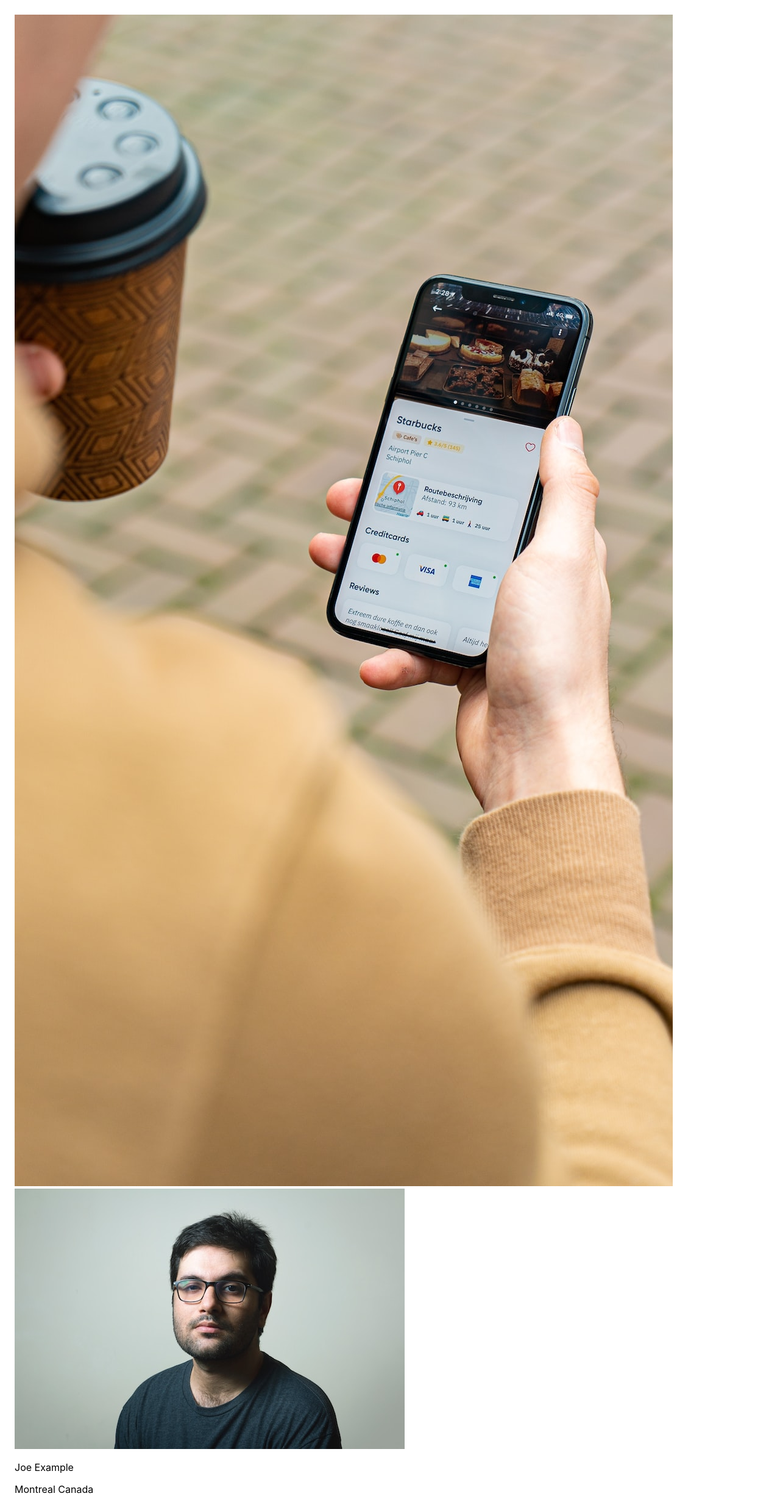
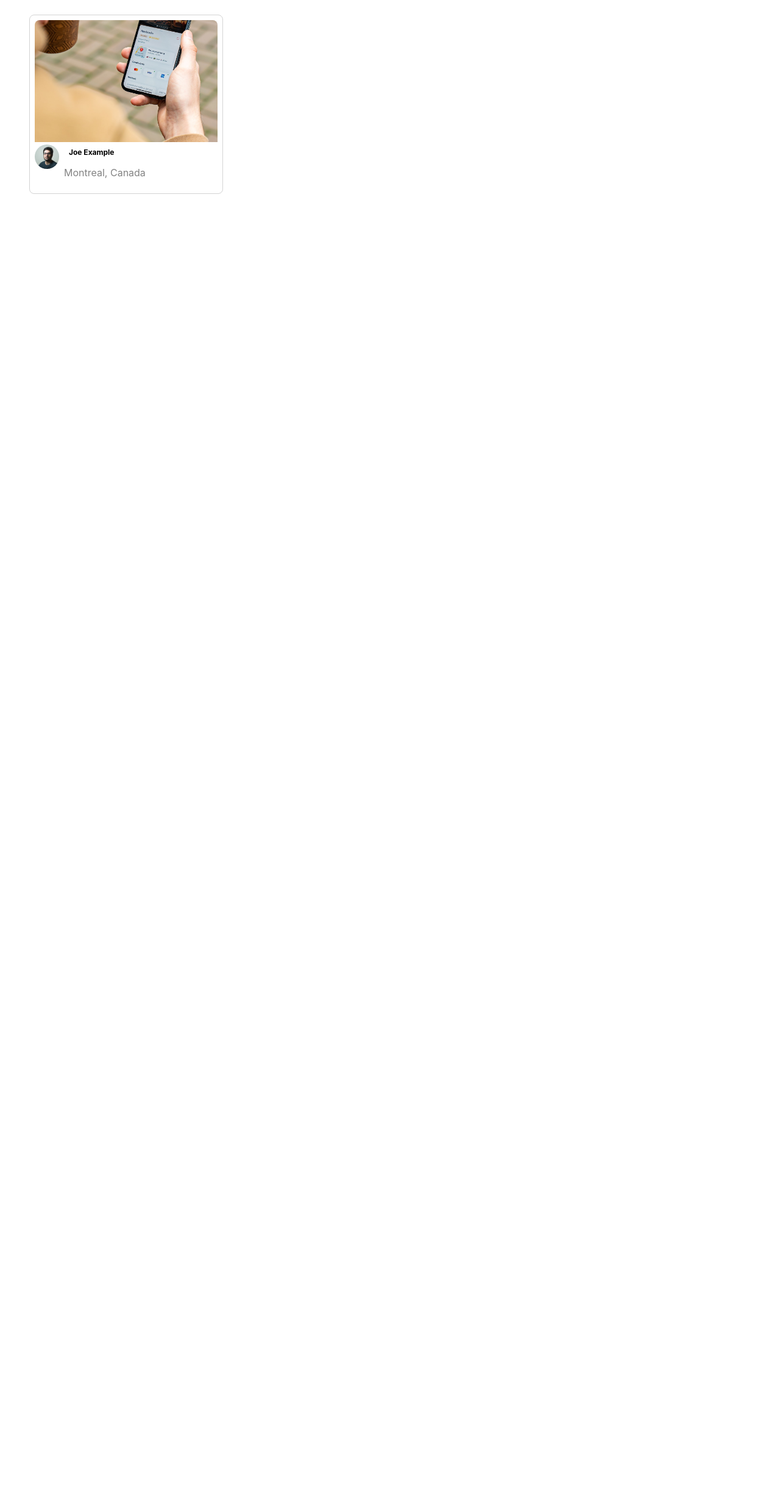
Before and after one commit to TrevorJohnSullivan/photoLabs, a React (Create React App) app in the folder frontend/: page / in a window 1280 px wide. Shown: the whole page at 61% size. After the commit the page ends 800 px from the top, so only its background shows below. Built offline with nearby package versions, Linux system fonts and the light colour scheme; the HTML template or start-up script is replaced by a standard one.

Commit message:
added the styling to the PhotoListItem.jsx

```diff
--- a/frontend/src/components/PhotoListItem.jsx
+++ b/frontend/src/components/PhotoListItem.jsx
@@ -8,13 +8,17 @@
 const { sampleDataForPhotoListItem } = props
 
   return (
-    <article className="item">
-      <img src={sampleDataForPhotoListItem.imageSource} />
-      <img src={sampleDataForPhotoListItem.profile} />
-      <p>{sampleDataForPhotoListItem.username}</p>
-      <span>{sampleDataForPhotoListItem.location.city}</span>
-      {" "}
-      <span>{sampleDataForPhotoListItem.location.country}</span>
+    <article className="photo-list__item">
+      <img className="photo-list__image" src={sampleDataForPhotoListItem.imageSource} />
+      <div className="photo-list__user-details">
+        <img className="photo-list__user-profile" src={sampleDataForPhotoListItem.profile} />
+        <div>
+          <p className="photo-list__user-info">{sampleDataForPhotoListItem.username}</p>
+          <p className="photo-list__user-location">
+            {sampleDataForPhotoListItem.location.city}, {sampleDataForPhotoListItem.location.country}
+          </p>
+        </div>
+      </div>
     </article>
   );
 };
```
